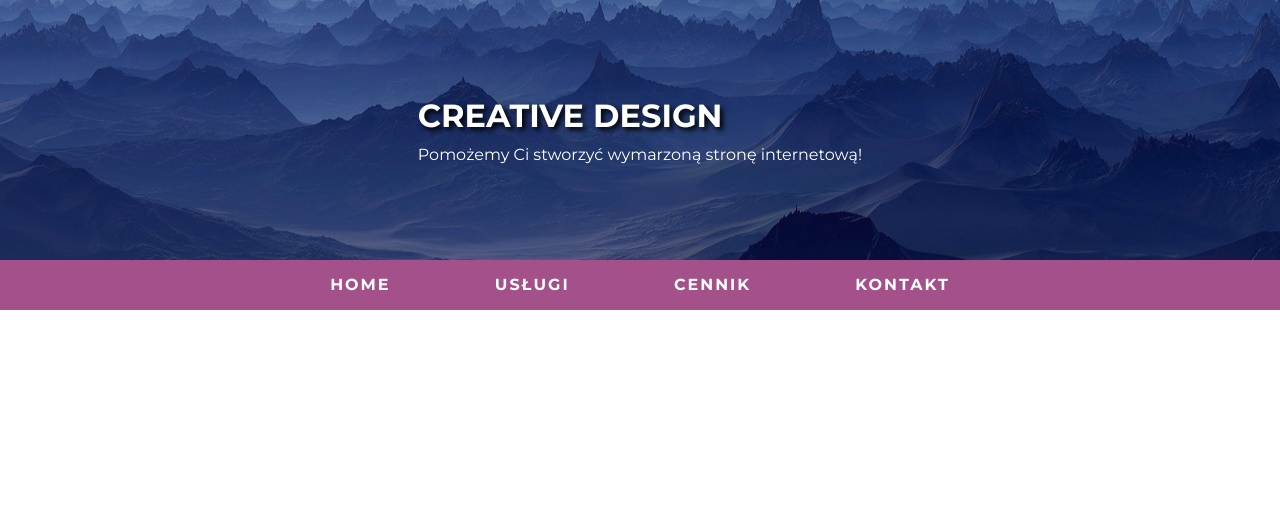
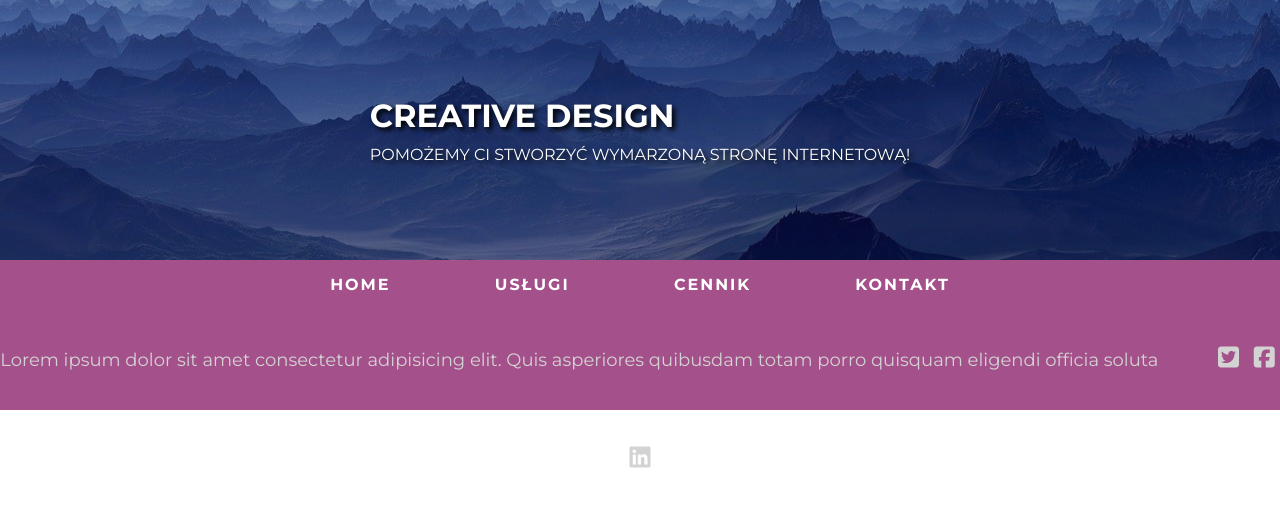
Before and after one commit to morytop/sipleWebsite, a plain HTML site: page index.html in a window 1280 px wide. Drawn offline with Linux system fonts and the light colour scheme.

Commit message:
add footer

```diff
--- a/css/main.css
+++ b/css/main.css
@@ -40,7 +40,7 @@ nav li a:hover {
 .header-img {
     position: relative;
     height: 260px;
-    background-image: url('/img/planet-1702788_1920.jpg');
+    background-image: url('../img/planet-1702788_1920.jpg');
     background-position: 60% 22%;
     background-repeat: no-repeat;
 }
@@ -51,6 +51,8 @@ nav li a:hover {
     left: 50%;
     transform: translate(-50%, -50%);
     color: white;
+    text-transform: uppercase;
+    text-shadow: 3px 3px 5px #000;
 }
 
 .header-bg {
@@ -61,6 +63,30 @@ nav li a:hover {
 
 header h1 {
     margin-bottom: 10px;
-    text-transform: uppercase;
-    text-shadow: 3px 3px 5px #000;
 }
+
+/* FOOTER */
+
+footer {
+    height: 100px;
+    line-height: 100px;
+    color: rgba(211, 211, 211);
+    background-color: #a4508b;
+    text-align: center;
+    font-size: 18px;
+}
+
+.foot-ico {
+    margin-left: 50px;
+}
+
+.foot-ico i {
+    padding: 0 5px;
+    color: rgba(211, 211, 211);
+    font-size: 24px;
+    transition: color .3s;
+}
+
+.foot-ico i:hover {
+    color: rgb(3, 23, 41);
+}
--- a/index.html
+++ b/index.html
@@ -9,7 +9,7 @@
     <script src="https://kit.fontawesome.com/afc9554d90.js" crossorigin="anonymous"></script>
     <link rel="preconnect" href="https://fonts.gstatic.com">
     <link href="https://fonts.googleapis.com/css2?family=Montserrat:wght@400;700&display=swap" rel="stylesheet">
-    <link rel="stylesheet" href="/css/main.css">
+    <link rel="stylesheet" href="css/main.css">
 
 </head>
 
@@ -32,7 +32,11 @@
         </ul>
     </nav>
     <main></main>
-    <footer></footer>
+    <footer>
+        <p>Lorem ipsum dolor sit amet consectetur adipisicing elit. Quis asperiores quibusdam totam porro quisquam
+            eligendi officia soluta<span class="foot-ico"> <a href=""><i class="fab fa-twitter-square"></i></a> <a href=""><i
+                class="fab fa-facebook-square"></i></a> <a href=""> <i class="fab fa-linkedin"></i></span></p> </a>
+    </footer>
 </body>
 
 </html>
```
